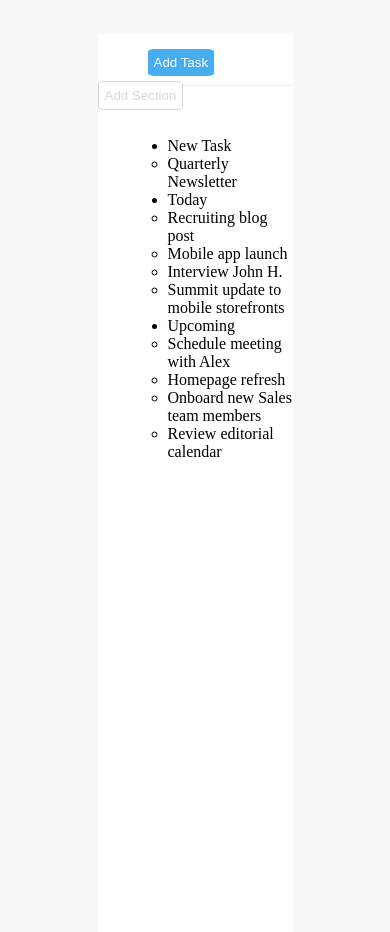
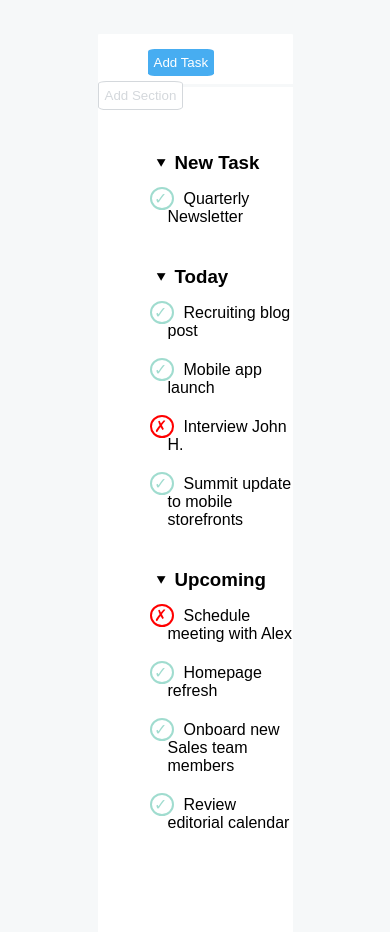
Before and after one commit to AlessioConsolo/html-css-toboolist, a plain HTML site: page index.html in a window 390 px wide. Shown: the part 76-1008 px from the top of the page. Drawn offline with Linux system fonts and the light colour scheme.

Commit message:
[UPD] updated markers and margin

```diff
--- a/css/style.css
+++ b/css/style.css
@@ -6,6 +6,7 @@
 
 body {
   background-color: rgba(246, 248, 249, 255);
+  font-family: Arial, Helvetica, sans-serif;
 }
 
 /* Header */
@@ -38,7 +39,6 @@ header img {
 }
 
 h1 {
-  font-family: Arial, Helvetica, sans-serif;
   font-weight: 700;
   display: inline-block;
   font-size: 35px;
@@ -66,3 +66,52 @@ h1 {
   border-bottom-right-radius: 1%;
   padding: 50px 0 20px 70px;
 }
+
+/* Table */
+
+li {
+  margin: 15px 0 20px 0;
+}
+
+.second-list {
+  margin-top: 40px;
+}
+
+.third-list {
+  margin-top: 40px;
+}
+
+.circle-green {
+  padding: 1px 10px;
+  border-radius: 50%;
+  border: 2px solid rgba(160, 220, 207, 255);
+  margin-left: -18px;
+  margin-right: 10px;
+}
+
+.circle-red {
+  padding: 1px 10px;
+  border-radius: 50%;
+  border: 2px solid red;
+  margin-left: -18px;
+  margin-right: 10px;
+}
+
+.checkmark::marker {
+  content: "✓";
+  color: rgba(160, 220, 207, 255);
+}
+
+.cross::marker {
+  content: "✗";
+  color: red;
+}
+
+.d-arrow::marker {
+  content: "⯆";
+  color: black;
+}
+
+h3 {
+  padding: 0 0 0 7px;
+}
--- a/index.html
+++ b/index.html
@@ -19,37 +19,64 @@
         <button class="button-two">Add Section</button>
       </div>
       <div class="container">
+        <div class="first-list">
           <ul>
-          <li>
-            New Task
+            <li class="d-arrow">
+              <h3>New Task</h3>
               <ul>
-              <li>Quarterly Newsletter</li>
-            </ul>
+                <li class="checkmark">
+                  <span class="circle-green"></span>
+                  Quarterly Newsletter
                 </li>
-        </ul>
-        <ul>
-          <li>
-            Today
-            <ul>
-              <li>Recruiting blog post</li>
-              <li>Mobile app launch</li>
-              <li>Interview John H.</li>
-              <li>Summit update to mobile storefronts</li>
-            </ul>
-          </li>
-        </ul>
-        <ul>
-          <li>
-            Upcoming
-            <ul>
-              <li>Schedule meeting with Alex</li>
-              <li>Homepage refresh</li>
-              <li>Onboard new Sales team members</li>
-              <li>Review editorial calendar</li>
               </ul>
             </li>
           </ul>
         </div>
+        <div class="second-list">
+          <ul>
+            <li class="d-arrow">
+              <h3>Today</h3>
+              <ul>
+                <li class="checkmark">
+                  <span class="circle-green"></span> Recruiting blog post
+                </li>
+                <li class="checkmark">
+                  <span class="circle-green"></span> Mobile app launch
+                </li>
+                <li class="cross">
+                  <span class="circle-red"></span> Interview John H.
+                </li>
+                <li class="checkmark">
+                  <span class="circle-green"></span> Summit update to mobile
+                  storefronts
+                </li>
+              </ul>
+            </li>
+          </ul>
+        </div>
+        <div class="third-list">
+          <ul>
+            <li class="d-arrow">
+              <h3>Upcoming</h3>
+              <ul>
+                <li class="cross">
+                  <span class="circle-red"></span> Schedule meeting with Alex
+                </li>
+                <li class="checkmark">
+                  <span class="circle-green"></span> Homepage refresh
+                </li>
+                <li class="checkmark">
+                  <span class="circle-green"></span> Onboard new Sales team
+                  members
+                </li>
+                <li class="checkmark">
+                  <span class="circle-green"></span> Review editorial calendar
+                </li>
+              </ul>
+            </li>
+          </ul>
+        </div>
+      </div>
     </main>
   </body>
 </html>
```
Lines whose indentation alone changed are shown as unchanged.
